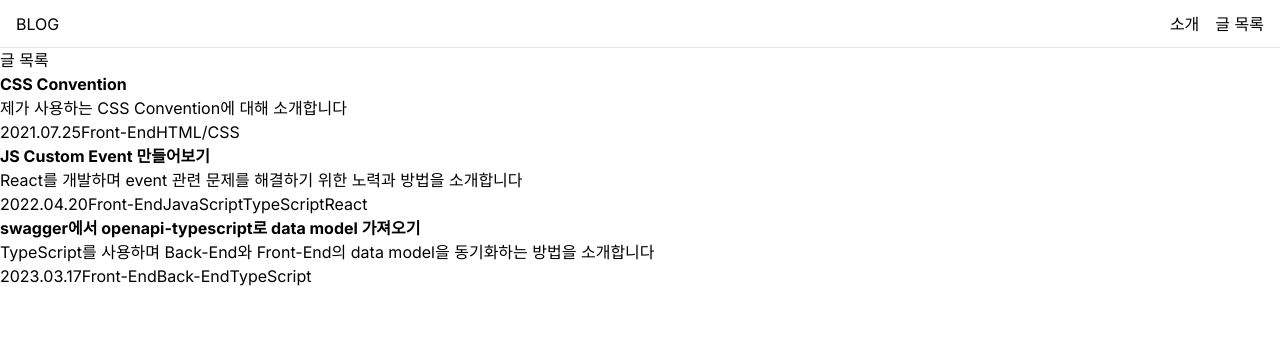
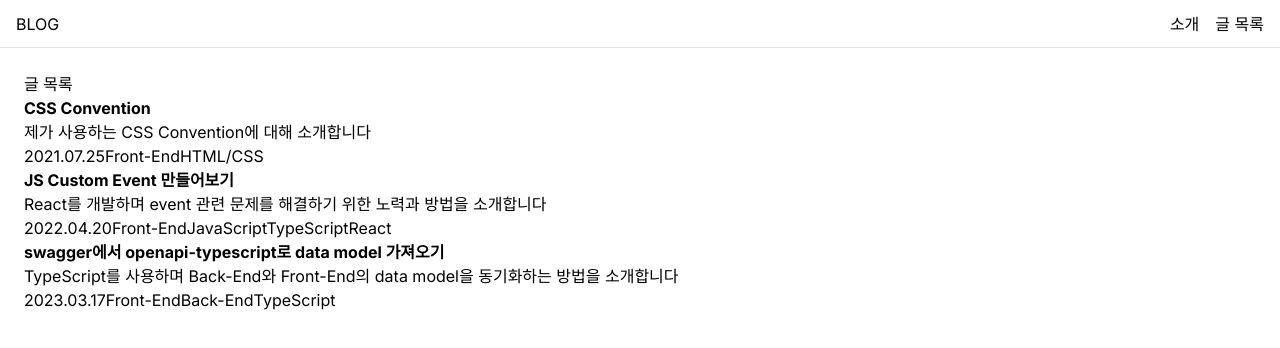
Before and after one commit to hywlss9/hywlss9.github.io, a Next.js app: page /posts in a window 1280 px wide. Shown: the top 348 px of the page. Built offline with nearby package versions, Linux system fonts and the light colour scheme.

Commit message:
FIX: pages Container 변경

```diff
--- a/src/app/about/page.tsx
+++ b/src/app/about/page.tsx
@@ -1,8 +1,10 @@
+import Container from "@/components/container";
+
 export default function About() {
   return (
-    <main>
+    <Container>
       <h2>소개</h2>
       개발자 박형진
-    </main>
+    </Container>
   );
 }
--- a/src/app/posts/page.tsx
+++ b/src/app/posts/page.tsx
@@ -1,8 +1,10 @@
 import { POSTS_PREVIEWS } from "@/constants/posts";
+
+import Container from "@/components/container";
 
 export default function Posts() {
   return (
-    <main>
+    <Container>
       <h2>글 목록</h2>
       <ul>
         {POSTS_PREVIEWS.map(({ id, title, description, date, tags }) => (
@@ -16,6 +18,6 @@ export default function Posts() {
           </li>
         ))}
       </ul>
-    </main>
+    </Container>
   );
 }
```
